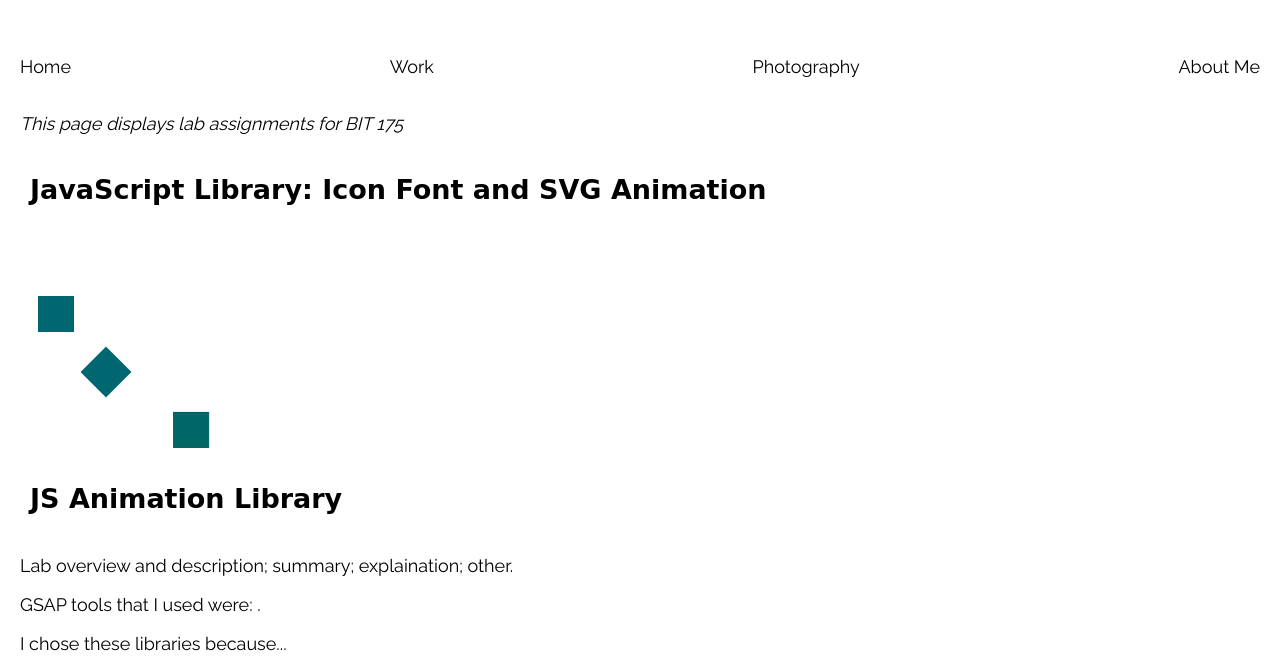
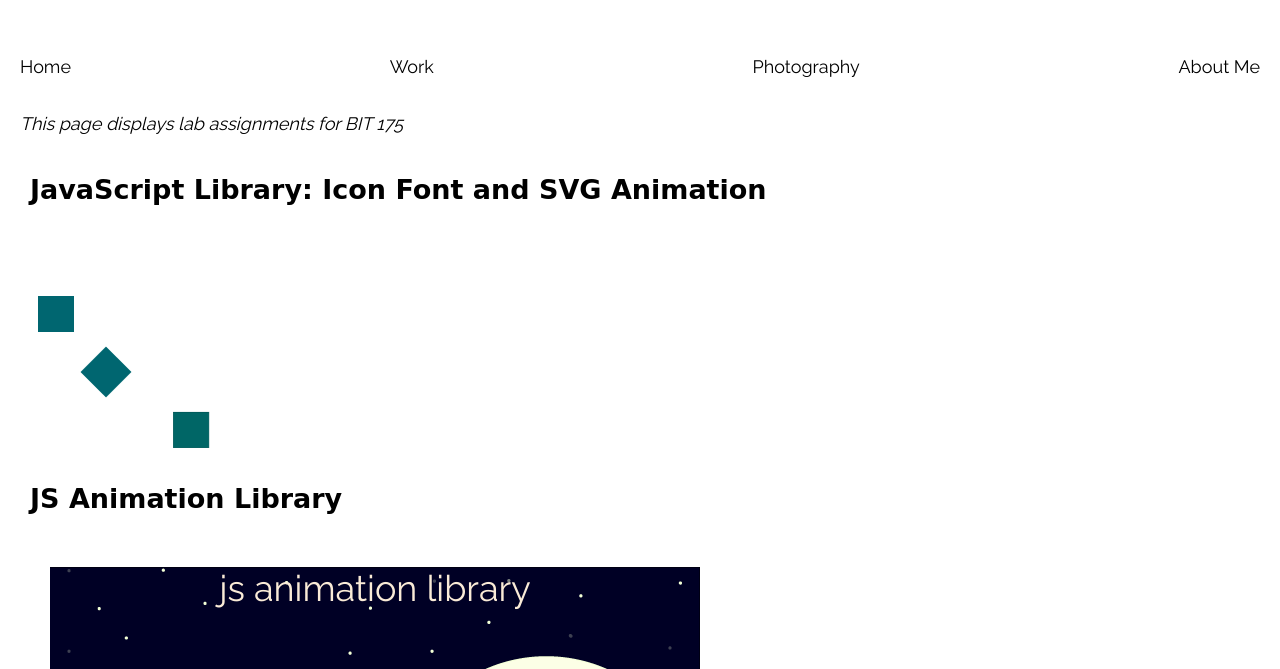
Before and after one commit to sruble/sruble.github.io, a plain HTML site: page lab_assignments.html in a window 1280 px wide. Shown: the part 261-930 px from the top of the page. Drawn offline with nearby package versions, Linux system fonts and the light colour scheme; a script that the page names is missing; files whose address does not match are found by name; a web font is replaced by a local one.

Commit message:
cleaned up random text on lab_assignments page

```diff
--- a/lab_assignments.html
+++ b/lab_assignments.html
@@ -99,13 +99,6 @@
 
             <h2>JS Animation Library</h2>
             <div>
-                <p>
-                    Lab overview and description; summary; explaination; other.
-                </p>
-                <p>GSAP tools that I used were: .</p>
-                <p>I chose these libraries because...</p>
-                <div>the visual will go here</div>
-
 
                 <a id="jsLab" href="web_development.html">
                     <div id="myJSLab">
```
